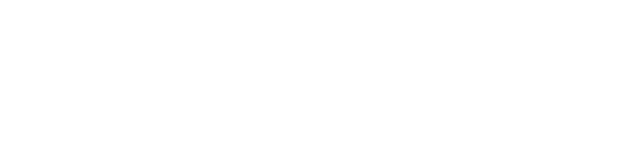
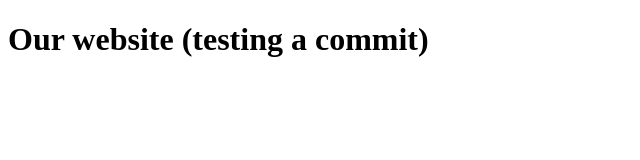
Before and after one commit to LydiaMcD/dont_stop_retrievin, a plain HTML site: page index.html in a window 1280 px wide. Shown: the whole page, without its empty margins (0-640 px from the left). Drawn offline with Linux system fonts and the light colour scheme.

Commit message:
Testing doing some pull requests

```diff
--- a/index.html
+++ b/index.html
@@ -5,6 +5,6 @@
     <title>Don't Stop Retrievin'</title>
   </head>
   <body>
-
+<h1>Our website (testing a commit)</h1>
   </body>
 </html>
```
